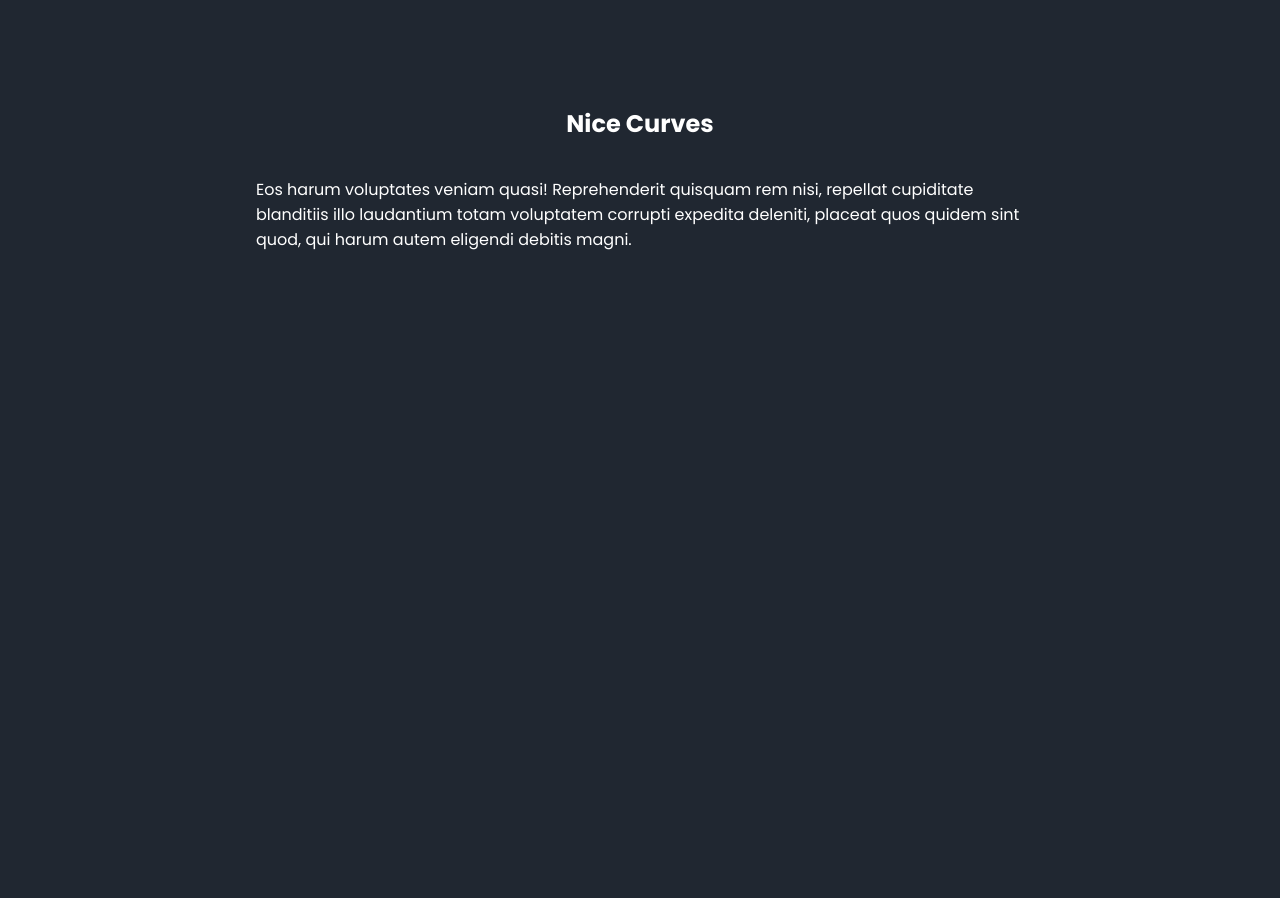
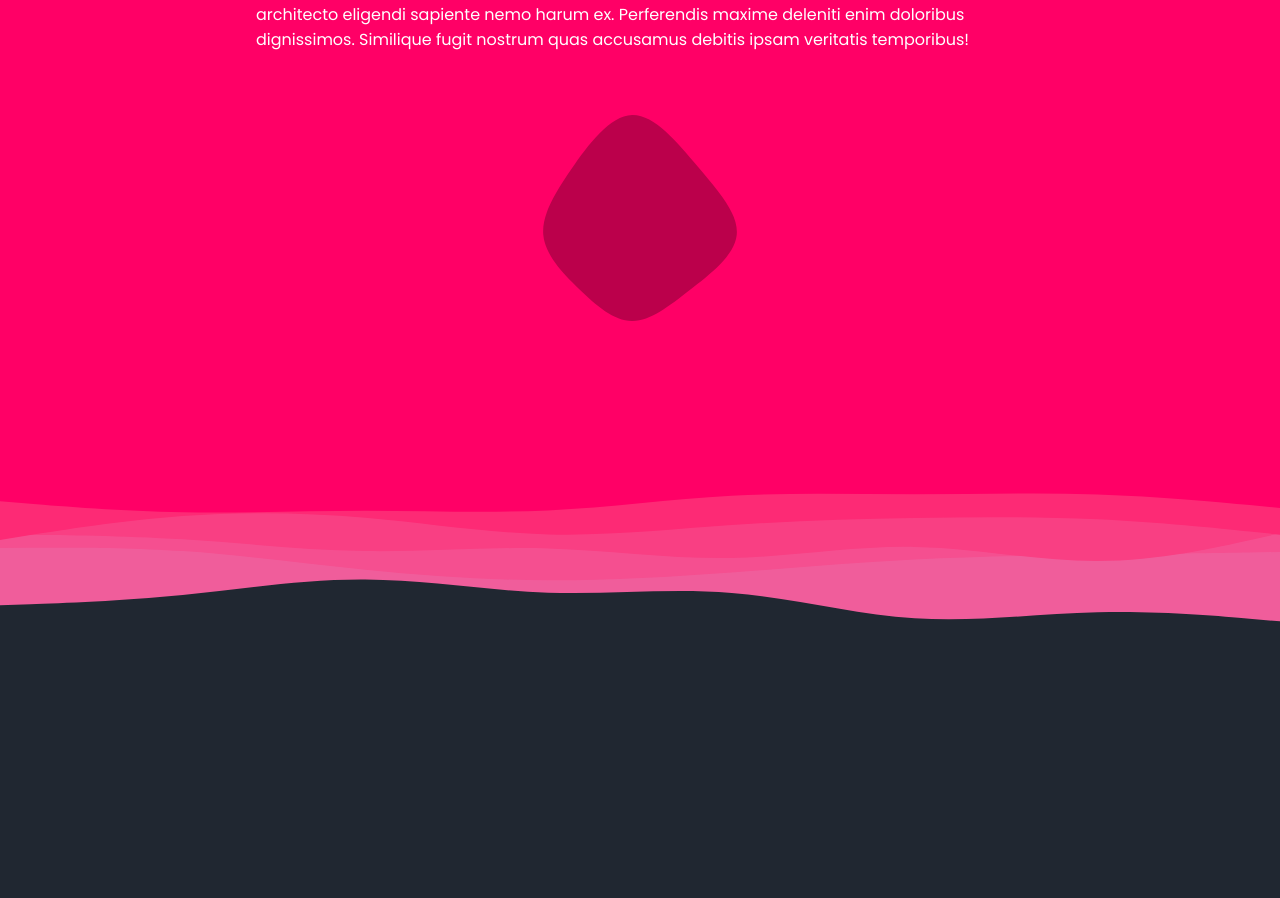
Before and after one commit to Harrytimbog/curvaceous-homepage, a plain HTML site: page index.html in a window 1280 px wide. Shown: the part 4614-5512 px from the top of the page. Before the commit the page ends 5200 px from the top, so only its background shows below. Drawn offline with Linux system fonts and the light colour scheme; a script that the page names is missing.

Commit message:
Create Blob with Haikei and kuje.js

```diff
--- a/index.html
+++ b/index.html
@@ -11,6 +11,7 @@
       href="https://fonts.googleapis.com/css2?family=Poppins:wght@200;400;700&display=swap"
       rel="stylesheet"
     />
+    <script src=" https://cdn.jsdelivr.net/npm/kute.js@2.2.4/dist/kute.min.js "></script>
     <title>Curvaceous Homepage</title>
   </head>
   <body>
@@ -82,7 +83,8 @@
         culpa possimus ullam, minima atque earum sunt laborum fugit praesentium?
       </p>
     </section>
-    <section>
+    <div class="spacer layer2 flip"></div>
+    <section class="pink">
       <h1>Nice Curves</h1>
       <p>
         Tempora porro, molestiae dolores eveniet repellendus consequuntur soluta
@@ -90,7 +92,41 @@
         deleniti enim doloribus dignissimos. Similique fugit nostrum quas
         accusamus debitis ipsam veritatis temporibus!
       </p>
+      <svg
+        id="visual"
+        viewBox="0 0 960 300"
+        width="960"
+        height="300"
+        xmlns="http://www.w3.org/2000/svg"
+        xmlns:xlink="http://www.w3.org/1999/xlink"
+        version="1.1"
+      >
+        <g transform="translate(471.51588781305236 169.00084198512388)">
+          <path
+            id="blob1"
+            d="M66.4 -70.3C87.6 -45.3 107.3 -22.6 105.2 -2.1C103.1 18.4 79.1 36.8 57.9 53.3C36.8 69.8 18.4 84.4 0.4 84C-17.7 83.7 -35.4 68.4 -52.5 51.9C-69.7 35.4 -86.3 17.7 -88.2 -1.9C-90.1 -21.4 -77.2 -42.9 -60.1 -67.9C-42.9 -92.9 -21.4 -121.4 0.6 -122C22.6 -122.6 45.3 -95.3 66.4 -70.3"
+            fill="#BB004B"
+          ></path>
+        </g>
+        <g transform="translate(490.98799803519444 139.90203792766695)" style="visibility:hidden">
+          <path
+            id="blob2"
+            d="M78.6 -77.1C92.6 -64.6 88.3 -32.3 82.4 -5.9C76.5 20.5 69 41 55 63.3C41 85.7 20.5 109.8 0.4 109.5C-19.8 109.1 -39.6 84.3 -59.3 61.9C-78.9 39.6 -98.5 19.8 -106.2 -7.8C-114 -35.4 -110 -70.7 -90.4 -83.2C-70.7 -95.7 -35.4 -85.4 -1.5 -83.8C32.3 -82.3 64.6 -89.6 78.6 -77.1"
+            fill="#BB004B"
+          ></path>
+        </g>
+      </svg>
+      <script>
+        const tween = KUTE.fromTo(
+          '#blob1',
+          {path: '#blob1'},
+          {path: '#blob2'},
+          {repeat: 999, duration: 3000, yoyo: true}
+        )
+        tween.start()
+      </script>
     </section>
+    <div class="spacer layer2"></div>
     <section>
       <h1>Nice Curves</h1>
       <p>
--- a/style.css
+++ b/style.css
@@ -104,3 +104,16 @@ section {
 .layer1 {
   background-image: url('./layer1.svg');
 }
+
+.layer2 {
+  background-image: url('./layer2.svg');
+}
+
+.flip {
+  transform: rotate(180deg);
+}
+
+.blob-motion {
+  position: absolute;
+  transform: translateY(-20%);
+}
```
Also changed, not shown: blob.svg (added), blob1.svg (added), layer2.svg (added).
